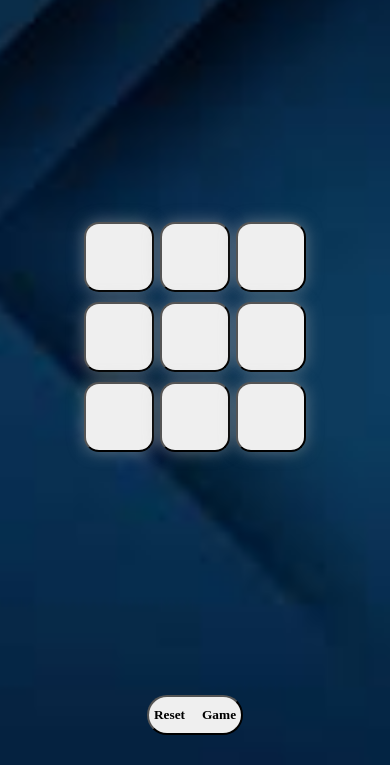
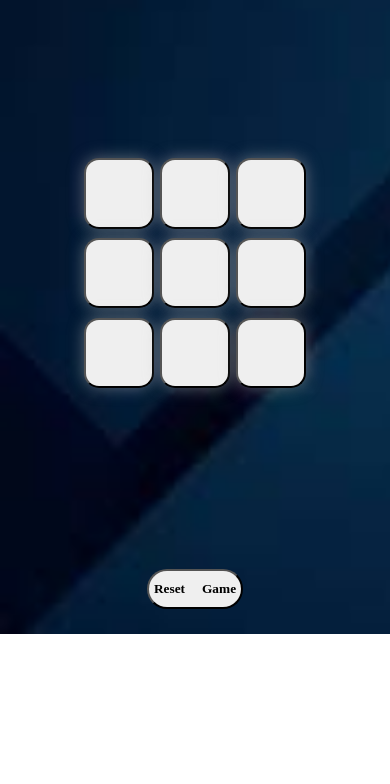
Before and after one commit to Nikhiljatin/tic-tac-toe-by-jatin, a plain HTML site: page index.html in a window 390 px wide. Shown: the part 60-844 px from the top of the page. Drawn offline with Linux system fonts and the light colour scheme.

Commit message:
Update style.css

```diff
--- a/style.css
+++ b/style.css
@@ -84,25 +84,7 @@ button:disabled {
     cursor: not-allowed;      /* Not-allowed cursor */
     opacity: 0.7;             /* Slightly faded look */
   }
-  @media (max-width: 650px) {
-  body {
-    background-size: cover;
-    background-position: center;
-  }
-    .container {
-        height: 85vh;
-        display: flex;
-        justify-content: center;
-        align-items: center;
-
-    }
-      #reset-btn {
-    height: 2.5rem;
-    width: 6rem;
-    cursor: pointer;
-    margin-bottom:30px;
-  }
-  @media (min-width: 651px) and (max-width:1095px) {
+  @media (min-width: 650px) and (max-width:1095px) {
     body {
         background-size: cover;
         background-position: center;
@@ -115,3 +97,16 @@ button:disabled {
 
     }
   }
+  @media (min-width: 1095px) and (max-width:3000px) {
+    body {
+        background-size: cover;
+        background-position: center;
+      }
+      .container {
+        height: 90vh;
+        display: flex;
+        justify-content: center;
+        align-items: center;
+
+    }
+  }
```
